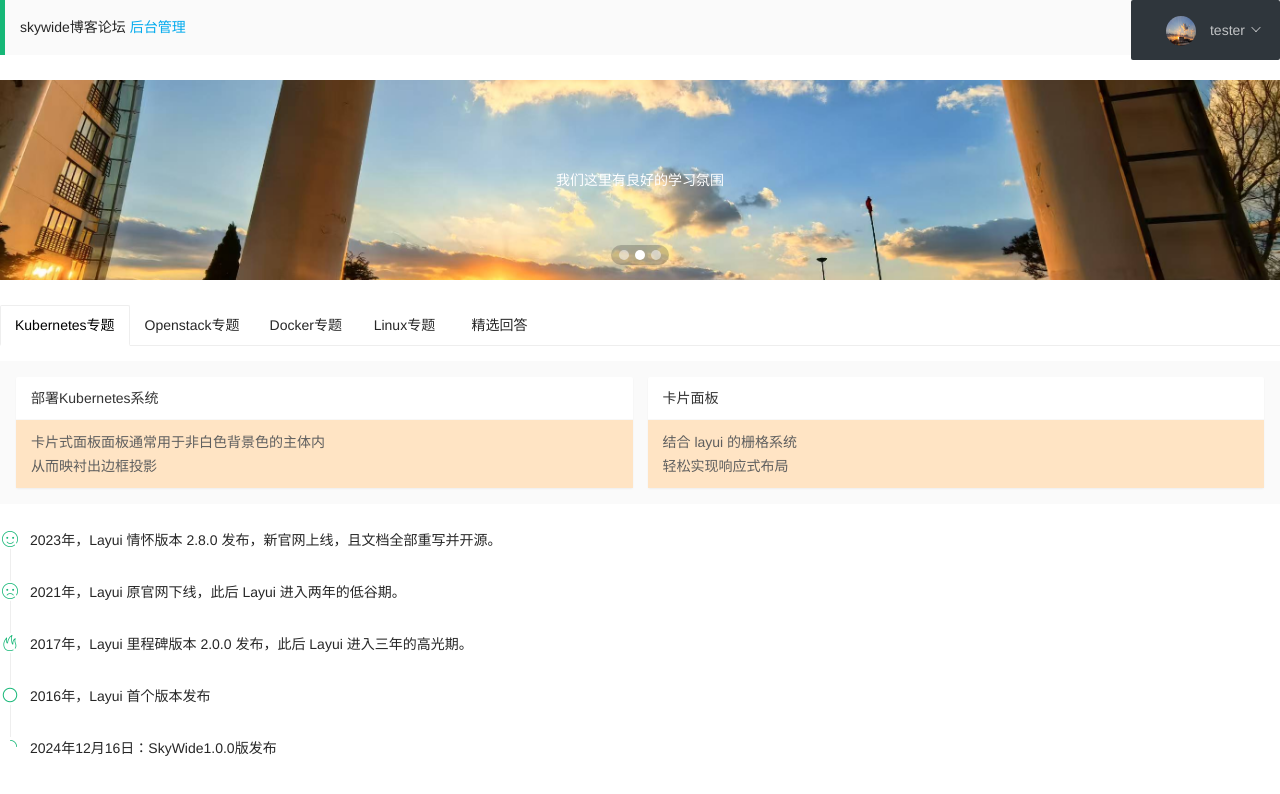
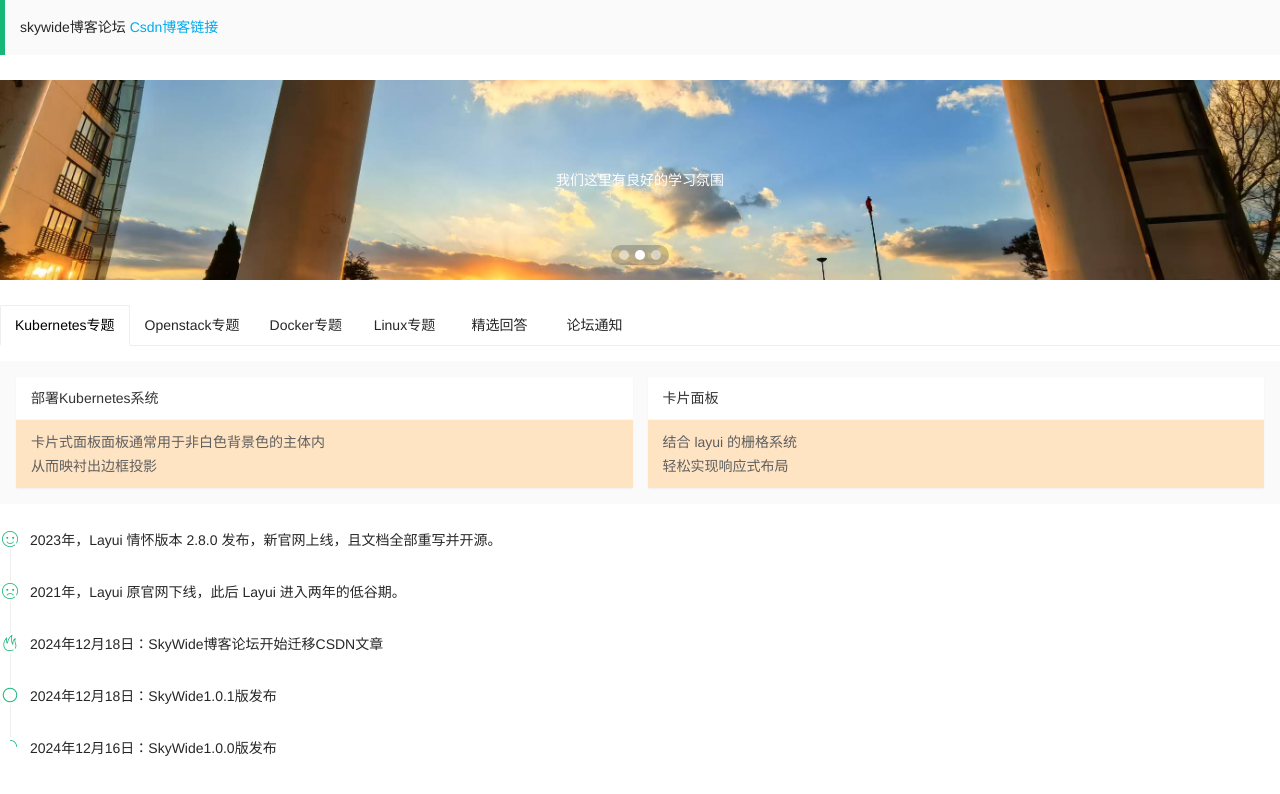
Before and after one commit to SkyWideBlog/Bolg-Skywide, a plain HTML site: page index.html in a window 1280 px wide. Drawn offline with Linux system fonts and the light colour scheme.

Commit message:
更新index.html

```diff
--- a/index.html
+++ b/index.html
@@ -10,22 +10,8 @@
   <body>
     <blockquote class="layui-elem-quote layui-text" id="version">
       skywide博客论坛
-      <a href="controller.html">后台管理</a>
-      <ul class="layui-nav layui-layout-right">
-        <li class="layui-nav-item layui-hide layui-show-sm-inline-block">
-          <a href="javascript:;">
-            <img src="layui/css/layui/img/admintoxiang.jpg" class="layui-nav-img">
-            tester
-          </a>
-          <dl class="layui-nav-child">
-            <dd><a href="javascript:;">Your Profile</a></dd>
-            <dd><a href="javascript:;">Settings</a></dd>
-            <dd><a href="javascript:;">Sign out</a></dd>
-          </dl>
-        </li>
-      </ul>
+      <a href="https://blog.csdn.net/qq_44652591?type=blog">Csdn博客链接</a>
     </blockquote>
-
     <!-- 轮播图区域 -->
     <div class="layui-tab-content">
         <div class="layui-tab-item layui-show">
@@ -47,6 +33,7 @@
           <li lay-id="33">Docker专题</li>
           <li lay-id="44">Linux专题</li>
           <li lay-id="55">精选回答</li>
+          <li lay-id="information">论坛通知</li>
         </ul>
         <div class="layui-tab-content">
           <div class="layui-tab-item layui-show">
@@ -77,6 +64,7 @@
           <div class="layui-tab-item">内容-3</div>
           <div class="layui-tab-item">内容-4</div>
           <div class="layui-tab-item">内容-5</div>
+          <div class="layui-tab-item">暂无通知</div>
         </div>
       </div>
       <!-- 时间线区域 -->
@@ -96,13 +84,13 @@
         <div class="layui-timeline-item">
           <i class="layui-icon layui-timeline-axis layui-icon-fire"></i>
           <div class="layui-timeline-content layui-text">
-            <div class="layui-timeline-title">2017年，Layui 里程碑版本 2.0.0 发布，此后 Layui 进入三年的高光期。</div>
+            <div class="layui-timeline-title">2024年12月18日：SkyWide博客论坛开始迁移CSDN文章</div>
           </div>
         </div>
         <div class="layui-timeline-item">
           <i class="layui-icon layui-timeline-axis layui-icon-circle"></i>
           <div class="layui-timeline-content layui-text">
-            <div class="layui-timeline-title">2016年，Layui 首个版本发布</div>
+            <div class="layui-timeline-title">2024年12月18日：SkyWide1.0.1版发布</div>
           </div>
         </div>
         <div class="layui-timeline-item">
```
